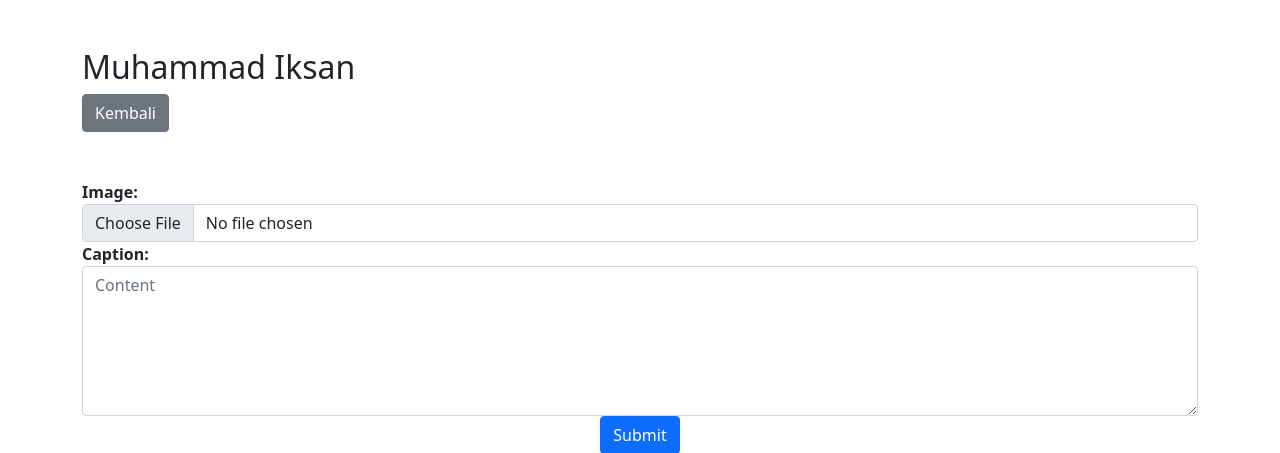
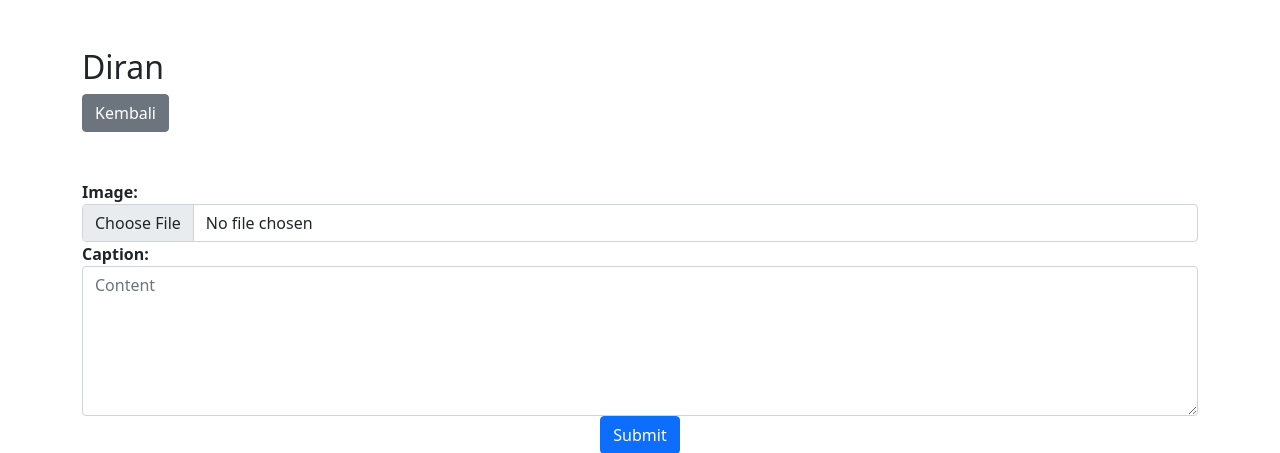
Before and after one commit to IsanMhmdd/isanMhmd, a Laravel app: page /images/create in a window 1280 px wide. Shown: the top 453 px of the page. Run offline with Laravel 10, Linux system fonts and the light colour scheme.

Commit message:
first commit

```diff
--- a/resources/views/images/create.blade.php
+++ b/resources/views/images/create.blade.php
@@ -4,7 +4,7 @@
 <div class="row mt-5 mb-5">
     <div class="col-lg-12 margin-tb">
         <div class="float-left">
-            <h2>Muhammad Iksan</h2>
+            <h2>Diran</h2>
         </div>
         <div class="float-right">
             <a class="btn btn-secondary" href="{{ route('images.index') }}"> Kembali</a>
```
Also changed, not shown: public/image/1708577618.jpeg (added), public/image/1708577684.jpeg (added), public/image/1708577726.jpg (added).
